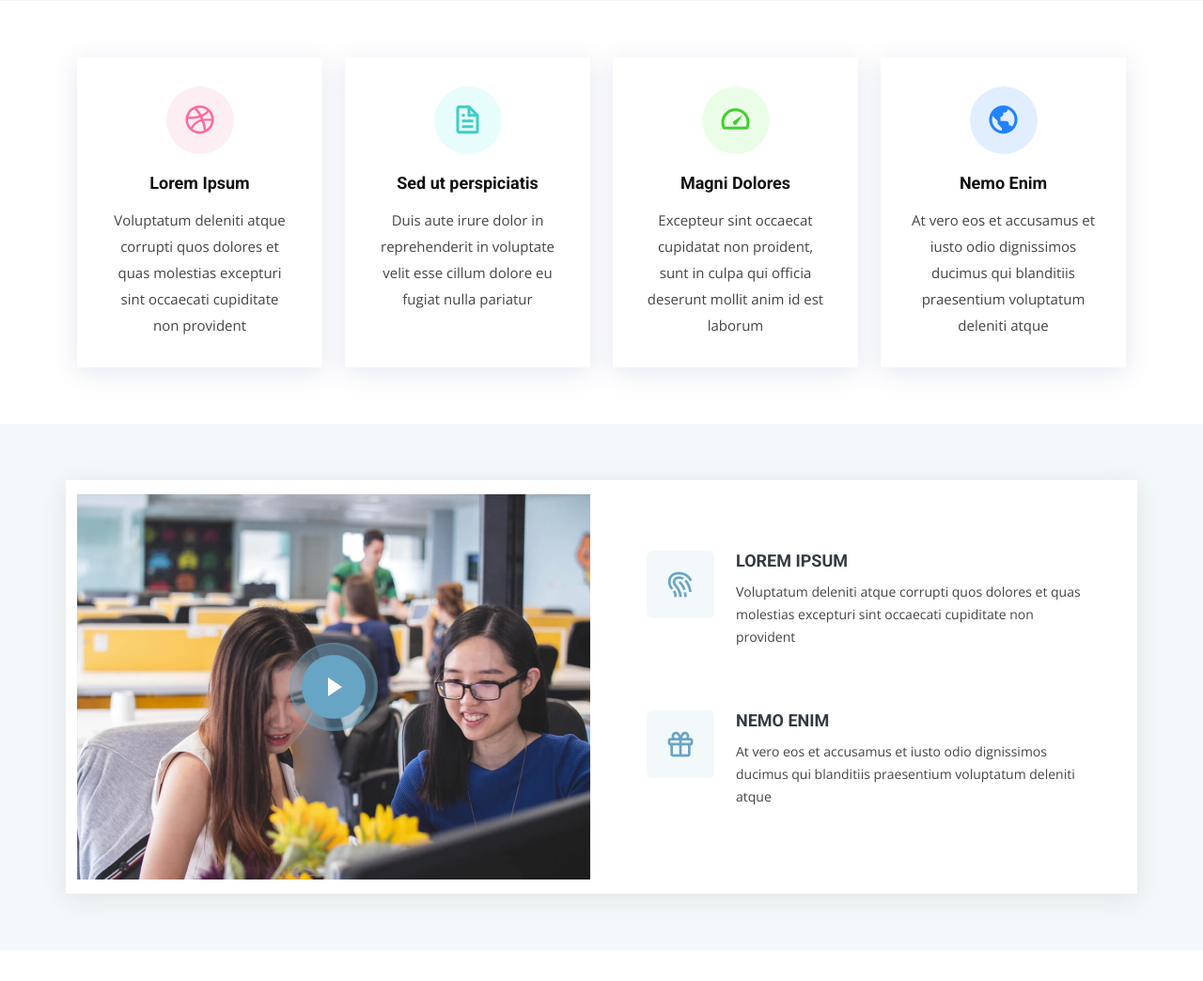
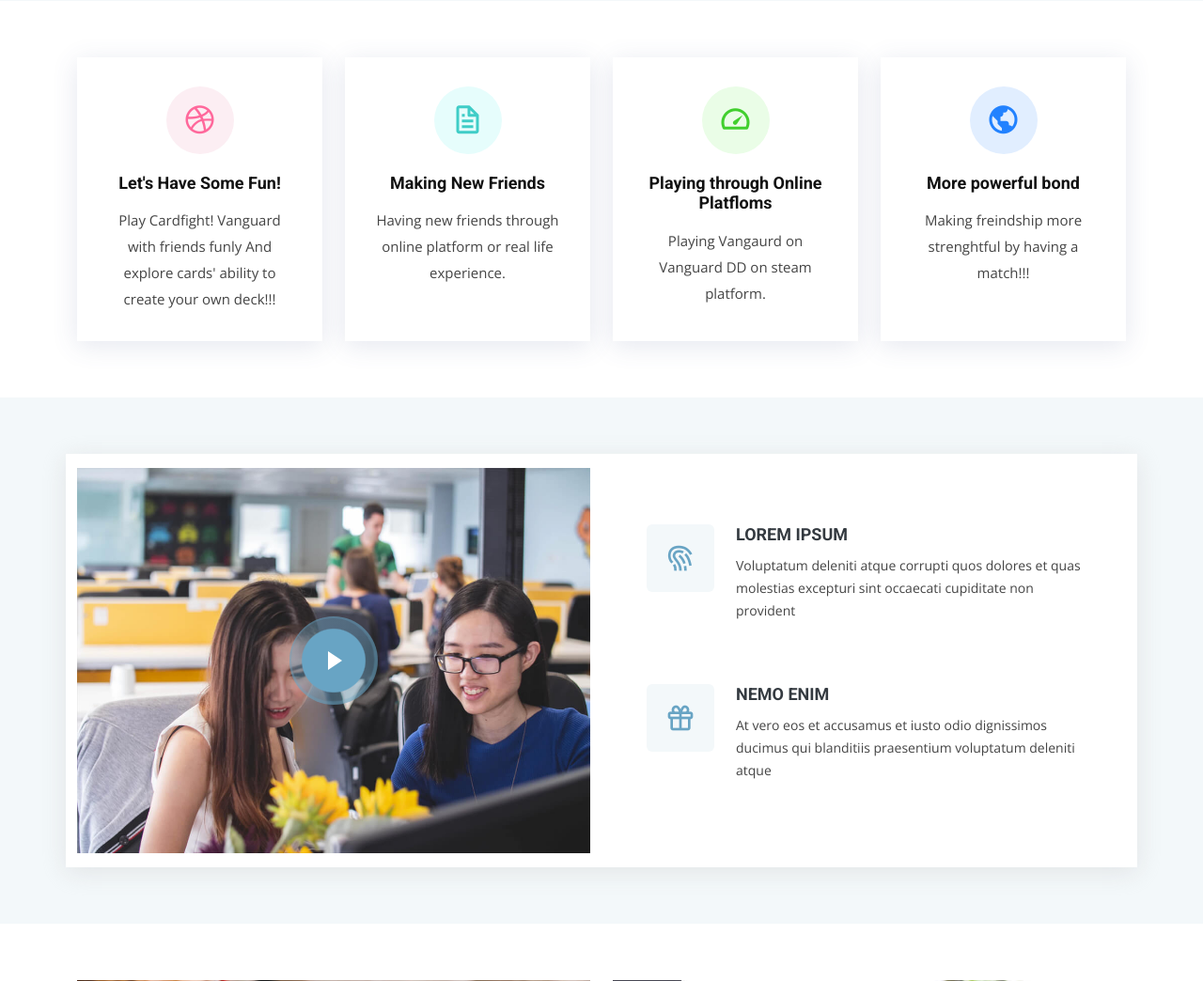
Before and after one commit to 17Saberz/website_project, a Flask app: page /updates in a window 1280 px wide. Shown: the part 151-1195 px from the top of the page at 94% size. Run offline with Flask 3, Linux system fonts and the light colour scheme; some libraries are stand-ins or nearby versions.

Commit message:
Adjust Updates page

```diff
--- a/Web_project/templates/updates.html
+++ b/Web_project/templates/updates.html
@@ -103,32 +103,32 @@
           <div class="col-md-6 col-lg-3 d-flex align-items-stretch" data-aos="fade-up">
             <div class="icon-box icon-box-pink">
               <div class="icon"><i class="bx bxl-dribbble"></i></div>
-              <h4 class="title"><a href="">Lorem Ipsum</a></h4>
-              <p class="description">Voluptatum deleniti atque corrupti quos dolores et quas molestias excepturi sint occaecati cupiditate non provident</p>
+              <h4 class="title"><a href="">Let's Have Some Fun!</a></h4>
+              <p class="description">Play Cardfight! Vanguard with friends funly And explore cards' ability to create your own deck!!!</p>
             </div>
           </div>
 
           <div class="col-md-6 col-lg-3 d-flex align-items-stretch" data-aos="fade-up" data-aos-delay="100">
             <div class="icon-box icon-box-cyan">
               <div class="icon"><i class="bx bx-file"></i></div>
-              <h4 class="title"><a href="">Sed ut perspiciatis</a></h4>
-              <p class="description">Duis aute irure dolor in reprehenderit in voluptate velit esse cillum dolore eu fugiat nulla pariatur</p>
+              <h4 class="title"><a href="">Making New Friends</a></h4>
+              <p class="description">Having new friends through online platform or real life experience.</p>
             </div>
           </div>
 
           <div class="col-md-6 col-lg-3 d-flex align-items-stretch" data-aos="fade-up" data-aos-delay="200">
             <div class="icon-box icon-box-green">
               <div class="icon"><i class="bx bx-tachometer"></i></div>
-              <h4 class="title"><a href="">Magni Dolores</a></h4>
-              <p class="description">Excepteur sint occaecat cupidatat non proident, sunt in culpa qui officia deserunt mollit anim id est laborum</p>
+              <h4 class="title"><a href="">Playing through Online Platfloms</a></h4>
+              <p class="description">Playing Vangaurd on Vanguard DD on steam platform.</p>
             </div>
           </div>
 
           <div class="col-md-6 col-lg-3 d-flex align-items-stretch" data-aos="fade-up" data-aos-delay="200">
             <div class="icon-box icon-box-blue">
               <div class="icon"><i class="bx bx-world"></i></div>
-              <h4 class="title"><a href="">Nemo Enim</a></h4>
-              <p class="description">At vero eos et accusamus et iusto odio dignissimos ducimus qui blanditiis praesentium voluptatum deleniti atque</p>
+              <h4 class="title"><a href="">More powerful bond</a></h4>
+              <p class="description">Making freindship more strenghtful by having a match!!!</p>
             </div>
           </div>
 
```
Also changed, not shown: Web_project/templates/about.html (+6 -6 lines).
